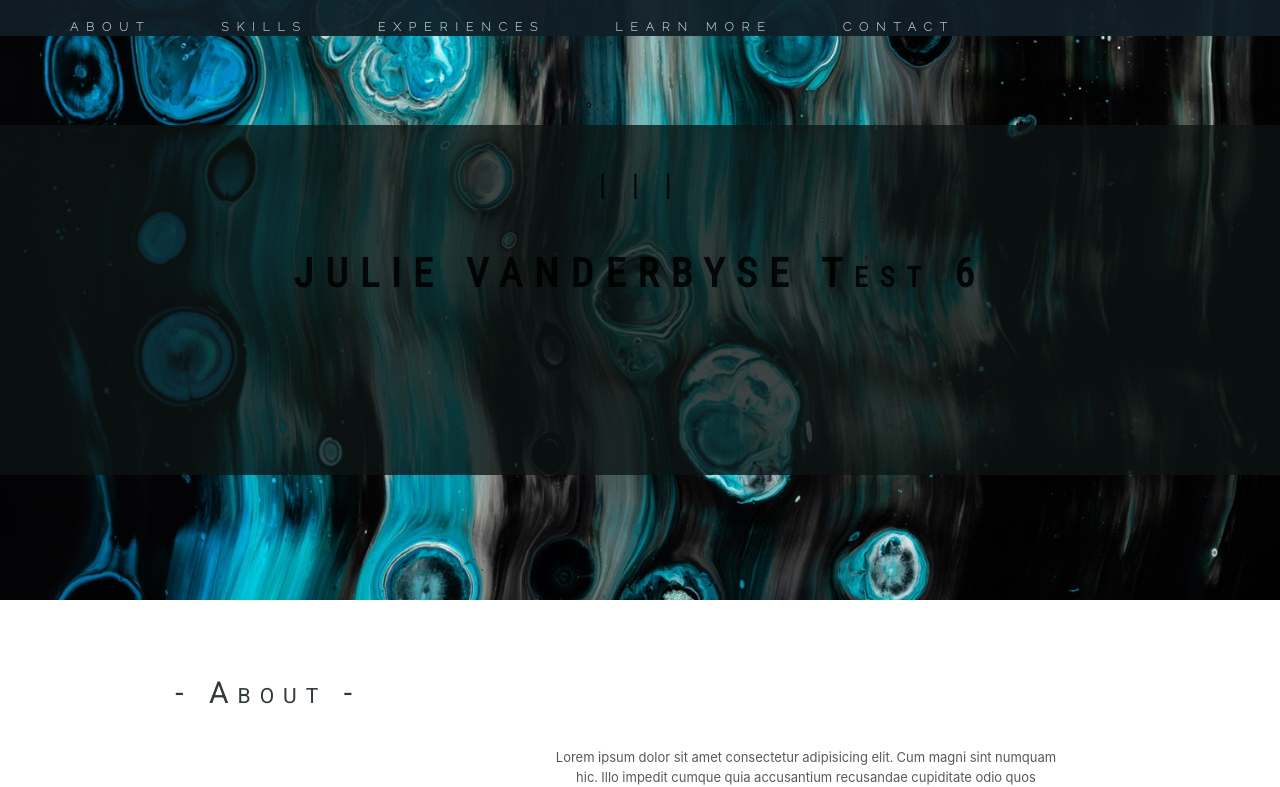
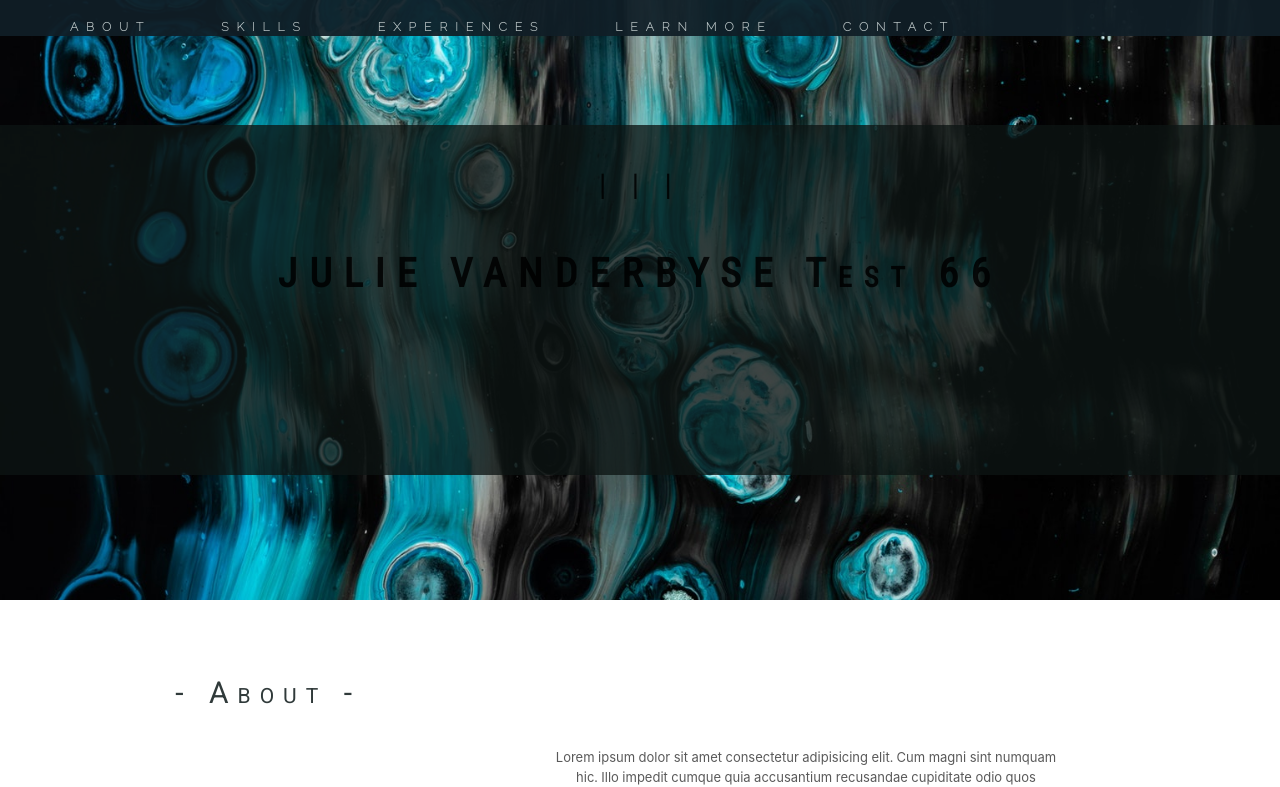
Before and after one commit to JVDB18/Resume, a React app: page / in a window 1280 px wide. Shown: the top 787 px of the page. Built offline with nearby package versions, Linux system fonts and the light colour scheme.

Commit message:
build mercredi 13 mars 2019, 12:36:55 (UTC+0100)

```diff
--- a/src/client/Pages/Home.js
+++ b/src/client/Pages/Home.js
@@ -31,7 +31,7 @@ class Home extends React.Component{
                 <div style={{ height: 600 }}>
                     <div style={{height: 350, backgroundColor: "rgba(14, 21, 20, 0.78)",top: "50%", left:"50%", width:"100%",position:"absolute", transform:"translate(-50%, -50%)", color:"white", fontSize:"50px", alignItems:"center"}} className="inside_parallax1">
                         <h2 className="Header">| | |</h2>
-                       <h1 className="Julie"style={font}>JULIE VANDERBYSE test 6</h1>
+                       <h1 className="Julie"style={font}>JULIE VANDERBYSE test 66</h1>
                     </div>
                 </div>
             </Parallax>
```
Also changed, not shown: docs/index.html (+1 -1 lines), 4 other files.
